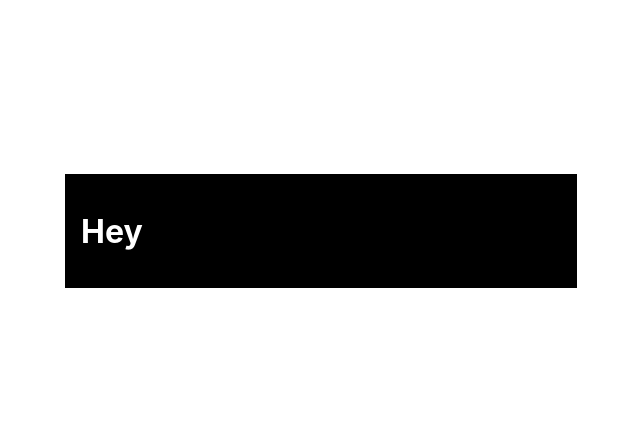
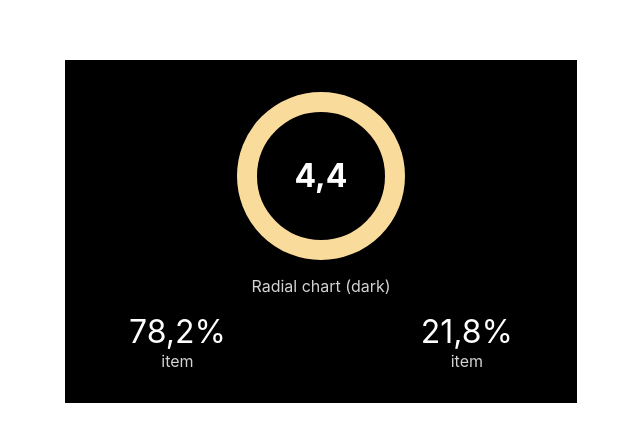
Before and after one commit to BernardoAguayoOrtega/DailyUi, a React (Create React App) app: page / in a window 1280 px wide. Shown: the part 129-570 px from the top of the page, without its empty margins (319-959 px from the left). Built offline with nearby package versions, Linux system fonts and the light colour scheme.

Commit message:
[finish] finsih 18 model

```diff
--- a/src/challenges/018/018.css
+++ b/src/challenges/018/018.css
@@ -4,3 +4,53 @@
   padding: 1rem;
   width: 30rem;
 }
+
+.content-container {
+  display: flex;
+  flex-direction: column;
+}
+
+.chart {
+  align-self: center;
+  border: 1.3rem solid #F9DB9C;
+  border-radius: 100%;
+  display: flex;
+  justify-content:center;
+  height: 8rem;
+  margin: 1rem auto;
+  width: 8rem;
+}
+
+.chart-content {
+  margin: auto;
+  font-size: 2rem;
+  font-weight: bold;
+}
+
+.content-info {
+  color: lightgray;
+  margin: auto;
+}
+
+.data-container {
+  display: flex;
+  justify-content: space-between;
+  margin: 1rem auto;
+  width: 80%;
+}
+
+.side {
+  align-self: center;
+  display: flex;
+  justify-content: center;
+  flex-direction: column;
+}
+
+.up {
+  font-size: 2rem;
+}
+
+.down {
+  color: lightgray;
+  margin: auto;
+}
--- a/src/challenges/018/index.tsx
+++ b/src/challenges/018/index.tsx
@@ -2,10 +2,37 @@ import React, { ReactElement } from 'react';
 
 import './018.css';
 
+const Content: React.FC = (): ReactElement => {
+	return (
+		<div className='content-container'>
+			<div className='chart'>
+				<p className='chart-content'>4,4</p>
+			</div>
+			<div className='content-info'>Radial chart (dark)</div>
+		</div>
+	);
+};
+
+const Data: React.FC = (): ReactElement => {
+	return (
+		<div className='data-container'>
+			<div className='side'>
+				<div className='up'>78,2%</div>
+				<div className='down'>item</div>
+			</div>
+			<div className='side'>
+				<div className='up'>21,8%</div>
+				<div className='down'>item</div>
+			</div>
+		</div>
+	);
+};
+
 export const Chart: React.FC = (): ReactElement => {
 	return (
 		<div className='container'>
-			<h1>Hey</h1>
+			<Content />
+			<Data />
 		</div>
 	);
 };
```
